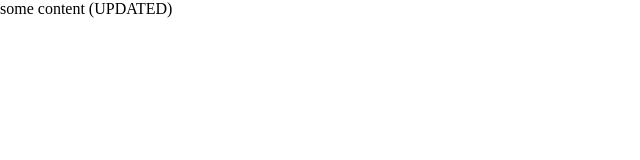
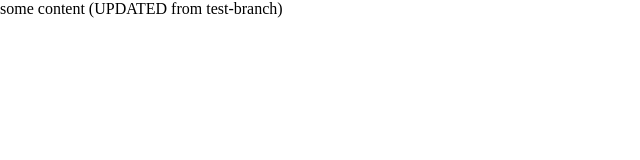
Before and after one commit to artem-kuznecov/cutaway, a React (Vite) app: page / in a window 1280 px wide. Shown: the top 160 px of the page, without its empty margins (0-640 px from the left). Built offline with nearby package versions, Linux system fonts and the light colour scheme.

Commit message:
testing auto on-merge actions

```diff
--- a/src/App.tsx
+++ b/src/App.tsx
@@ -1,7 +1,7 @@
 export const App = () => {
   return (
     <div>
-      some content (UPDATED)
+      some content (UPDATED from test-branch)
     </div>
   )
 }
```
